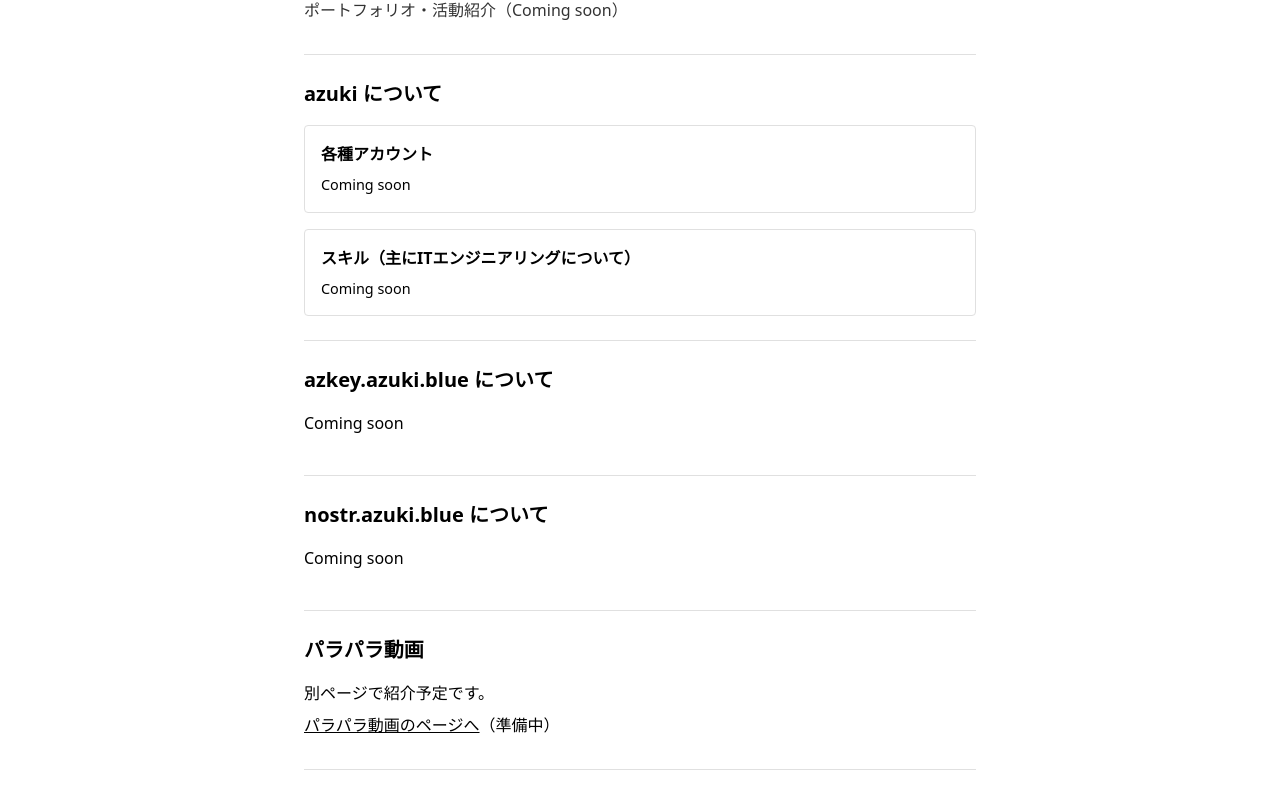
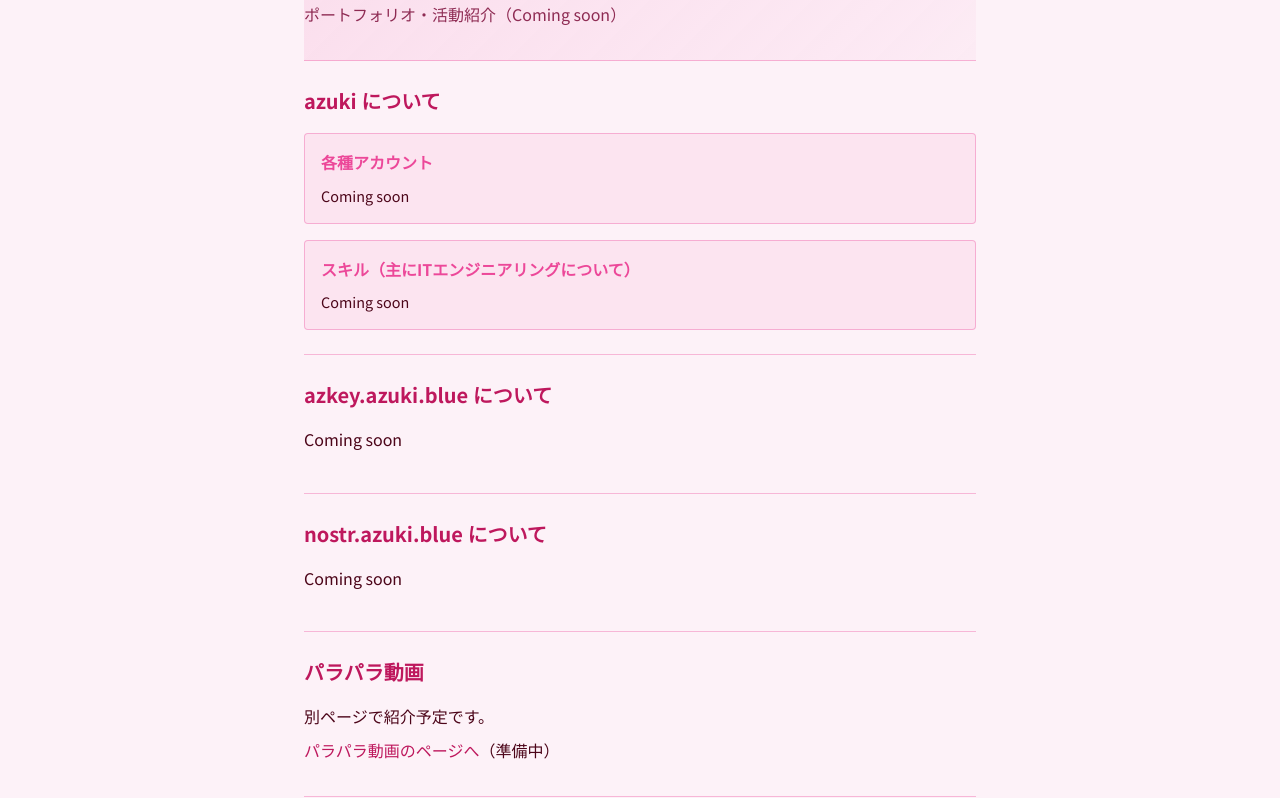
Before and after one commit to azuki774/about, an Astro site in the folder about/: page / in a window 1280 px wide. Shown: the part 141-939 px from the top of the page. Built offline with nearby package versions, Linux system fonts and the light colour scheme; Astro itself is replaced by a stand-in of ours.

Commit message:
Theme: aqua & pink color scheme and Noto Sans JP font
Made-with: Cursor

```diff
--- a/about/src/components/Section.astro
+++ b/about/src/components/Section.astro
@@ -13,7 +13,7 @@ const { title, id } = Astro.props;
 <style>
   section {
     padding: 1.5rem 0;
-    border-bottom: 1px solid var(--border-color, #e0e0e0);
+    border-bottom: 1px solid var(--border-color);
   }
   section:last-of-type {
     border-bottom: none;
@@ -21,5 +21,6 @@ const { title, id } = Astro.props;
   h2 {
     margin: 0 0 1rem;
     font-size: 1.25rem;
+    color: var(--accent);
   }
 </style>
--- a/about/src/layouts/BaseLayout.astro
+++ b/about/src/layouts/BaseLayout.astro
@@ -11,6 +11,9 @@ const { title } = Astro.props;
     <meta charset="UTF-8" />
     <meta name="viewport" content="width=device-width, initial-scale=1.0" />
     <title>{title}</title>
+    <link rel="preconnect" href="https://fonts.googleapis.com" />
+    <link rel="preconnect" href="https://fonts.gstatic.com" crossorigin />
+    <link href="https://fonts.googleapis.com/css2?family=Noto+Sans+JP:wght@400;500;700&display=swap" rel="stylesheet" />
   </head>
   <body>
     <header class="site-header">
@@ -30,6 +33,21 @@ const { title } = Astro.props;
 </html>
 
 <style is:global>
+  :root {
+    /* 水色・ピンク（ピンク基調・ヘッダーだけ水色） */
+    --color-aqua: #67e8f9;
+    --color-pink: #ec4899;
+    --color-green: #2dd4bf;
+    --bg-base: #fdf2f8;
+    --bg-sub: rgba(236, 72, 153, 0.08);
+    --text-primary: #4c0519;
+    --text-secondary: #831843;
+    --border-color: rgba(236, 72, 153, 0.35);
+    --accent: #be185d;
+    --header-bg: rgba(103, 232, 249, 0.25);
+    --header-border: rgba(103, 232, 249, 0.5);
+    --font-body: "Noto Sans JP", sans-serif;
+  }
   *,
   *::before,
   *::after {
@@ -37,15 +55,18 @@ const { title } = Astro.props;
   }
   body {
     margin: 0;
-    font-family: system-ui, -apple-system, sans-serif;
-    line-height: 1.5;
+    font-family: var(--font-body);
+    line-height: 1.6;
+    background-color: var(--bg-base);
+    color: var(--text-primary);
   }
 </style>
 
 <style>
   .site-header {
     padding: 1rem 1.5rem;
-    border-bottom: 1px solid var(--border-color, #e0e0e0);
+    border-bottom: 1px solid var(--header-border);
+    background-color: var(--header-bg);
     display: flex;
     flex-wrap: wrap;
     align-items: center;
@@ -54,7 +75,11 @@ const { title } = Astro.props;
   .site-title {
     font-weight: bold;
     text-decoration: none;
-    color: inherit;
+    color: var(--accent);
+  }
+  .site-title:hover {
+    color: var(--color-pink);
+    text-decoration: underline;
   }
   .site-nav {
     display: flex;
@@ -63,15 +88,17 @@ const { title } = Astro.props;
   }
   .site-nav a {
     text-decoration: none;
-    color: inherit;
+    color: var(--accent);
     font-size: 0.9rem;
   }
   .site-nav a:hover {
+    color: var(--color-pink);
     text-decoration: underline;
   }
   .site-footer {
     padding: 1rem 1.5rem;
-    border-top: 1px solid var(--border-color, #e0e0e0);
+    border-top: 1px solid var(--border-color);
+    background-color: var(--bg-sub);
     margin-top: 2rem;
     font-size: 0.9rem;
   }
--- a/about/src/pages/index.astro
+++ b/about/src/pages/index.astro
@@ -45,21 +45,25 @@ import Section from "../components/Section.astro";
   }
   .hero {
     padding: 2rem 0;
-    border-bottom: 1px solid var(--border-color, #e0e0e0);
+    border-bottom: 1px solid var(--border-color);
+    background: linear-gradient(135deg, rgba(236, 72, 153, 0.12) 0%, rgba(251, 207, 232, 0.2) 100%);
   }
   .hero h1 {
     margin: 0 0 0.5rem;
     font-size: 1.75rem;
+    color: var(--accent);
   }
   .hero-catch {
     margin: 0;
-    opacity: 0.8;
+    color: var(--text-secondary);
+    opacity: 0.9;
   }
   .subsection {
     margin-bottom: 1rem;
     padding: 1rem;
-    border: 1px solid var(--border-color, #e0e0e0);
+    border: 1px solid var(--border-color);
     border-radius: 4px;
+    background-color: var(--bg-sub);
   }
   .subsection:last-child {
     margin-bottom: 0;
@@ -68,6 +72,7 @@ import Section from "../components/Section.astro";
     margin: 0 0 0.5rem;
     font-size: 1rem;
     font-weight: 600;
+    color: var(--color-pink);
   }
   .subsection p {
     margin: 0;
@@ -75,16 +80,22 @@ import Section from "../components/Section.astro";
   }
   .parapara-section {
     padding: 1.5rem 0;
-    border-bottom: 1px solid var(--border-color, #e0e0e0);
+    border-bottom: 1px solid var(--border-color);
   }
   .parapara-section h2 {
     margin: 0 0 1rem;
     font-size: 1.25rem;
+    color: var(--accent);
   }
   .parapara-section p {
     margin: 0 0 0.5rem;
   }
   .parapara-section a {
-    color: inherit;
+    color: var(--accent);
+    text-decoration: none;
+  }
+  .parapara-section a:hover {
+    color: var(--color-pink);
+    text-decoration: underline;
   }
 </style>
--- /dev/null
+++ b/about/src/styles/themes/aqua-main-pink-accent.css
@@ -0,0 +1,20 @@
+/**
+ * 保存用: 水色メイン・ピンクはアクセント
+ * 復元時は :root を BaseLayout.astro に、.hero を index.astro に戻す。
+ */
+
+:root {
+  --color-aqua: #67e8f9;
+  --color-pink: #f472b6;
+  --color-green: #2dd4bf;
+  --bg-base: #ecfeff;
+  --bg-sub: rgba(103, 232, 249, 0.2);
+  --text-primary: #164e63;
+  --text-secondary: #0e7490;
+  --border-color: rgba(103, 232, 249, 0.5);
+  --accent: #db2777;
+  --header-bg: rgba(103, 232, 249, 0.4);
+  --header-border: rgba(45, 212, 191, 0.6);
+}
+
+/* .hero { background: linear-gradient(135deg, rgba(103, 232, 249, 0.25) 0%, rgba(236, 254, 255, 0.5) 100%); } */
--- /dev/null
+++ b/about/src/styles/themes/pink-aqua-header.css
@@ -0,0 +1,24 @@
+/**
+ * 保存用: 現在の案（ピンク基調・ヘッダーだけ水色）
+ * 復元するときは :root の中身を BaseLayout.astro の <style is:global> に戻す。
+ */
+
+:root {
+  /* 水色・ピンク・緑パレット（ピンク寄り） */
+  --color-aqua: #67e8f9;
+  --color-pink: #ec4899;
+  --color-green: #2dd4bf;
+  /* 派生色（ピンク基調） */
+  --bg-base: #fdf2f8;
+  --bg-sub: rgba(236, 72, 153, 0.08);
+  --text-primary: #4c0519;
+  --text-secondary: #831843;
+  --border-color: rgba(236, 72, 153, 0.35);
+  --accent: #be185d;
+  /* ヘッダーだけ水色 */
+  --header-bg: rgba(103, 232, 249, 0.25);
+  --header-border: rgba(103, 232, 249, 0.5);
+}
+
+/* この案での hero 背景（index.astro 用） */
+/* .hero { background: linear-gradient(135deg, rgba(236, 72, 153, 0.12) 0%, rgba(251, 207, 232, 0.2) 100%); } */
```
Also changed, not shown: about/src/styles/themes/README.md (added).
